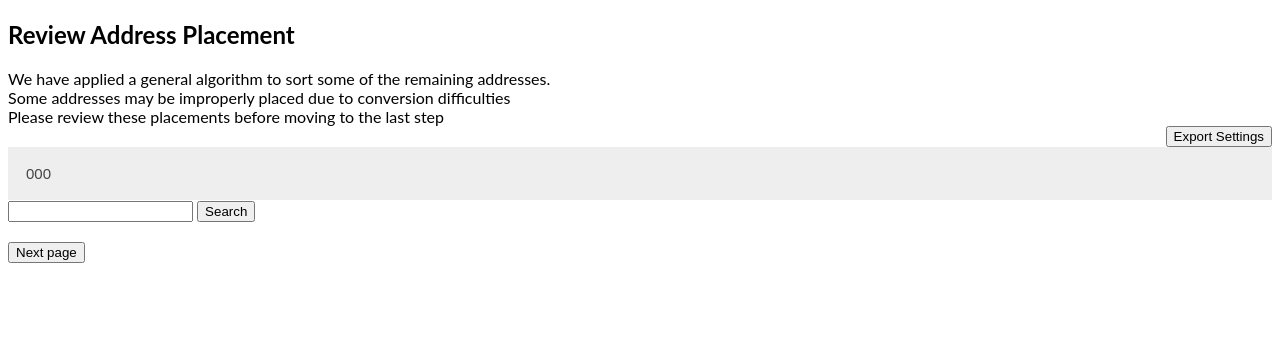
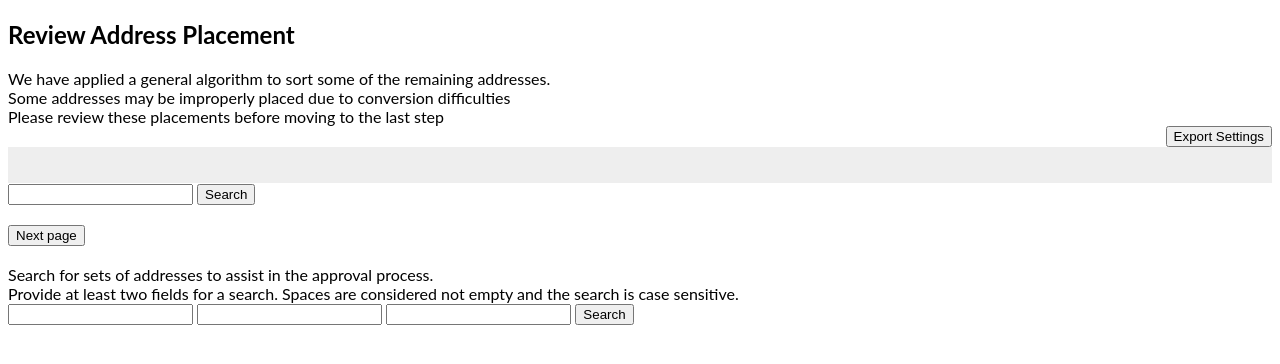
Before and after one commit to ianrm02/salesforce_project, a Flask app: template main/templates/address_skeleton.html in a window 1280 px wide. Shown: the top 364 px of the page. Run offline with Flask 3, Linux system fonts and the light colour scheme; the template is opened without the code that fills it: most values are stand-ins (such as "Sample title", 1, 10 or a date in 2020); one stand-in notice (Sample message) is shown; parts of the project's set-up code (start-up, migrations or seed data) failed here and were passed over.

Commit message:
Current changes
small update

```diff
--- a/main/templates/address_skeleton.html
+++ b/main/templates/address_skeleton.html
@@ -3,7 +3,7 @@
 
 <head>
   <meta name="viewport" content="width=device-width, initial-scale=1">
-  <meta name = "init_data" change_ids = "{{change_ids|escape}}", cdropdown_ids ="{{ cdropdown_ids|escape }}", sdropdown_ids = "{{ sdropdown_ids|escape }}">
+  <meta name = "init_data" change_ids = "{{ change_ids|escape }}", cdropdown_ids ="{{ cdropdown_ids|escape }}", sdropdown_ids = "{{ sdropdown_ids|escape }}">
   <link rel="stylesheet" href = "{{ url_for('static', filename='styles/accordionstylesheet.css' )}}">
 </head>
 
@@ -16,19 +16,24 @@
 
   <input type="button" id="export" value="Export Settings" style="float: right;" onclick="exportSettings('settings.txt')">
 
-  {% for ccode in aff_country_codes%}
-  <button class="accordion">{{ccode}}</button>
+  {% for cluster in clusters %}
+  <button class="accordion"></button>
   <div class="panel">
-    {% for scode in aff_state_codes[ccode] %}
+    <table>
+      <tr>
+        <th>Address</th>
+        <th>State</th>
+        <th>Country</th>
+      </tr>
+    </table>
+    {% for addcase in cluster %}
     <button class="accordion">{{scode}}</button>
     <div class="panel">
       <table>
         <tr>
-          <th>Address</th>
-          <th>Confidence</th>
-          <th>Approved<input type="checkbox" id=checkall name="approve" value="approved"
-              input type="checkbox" id='approveall{{scode}}{{ccode}}' class="approveall" onclick="selectAll('{{scode}}{{ccode}}')" onchange="enableButton(); displayNotif()"></th>
-          <th>Custom</th>
+          <td>{{addcase[0]}}</td>
+          <td>{{addcase[1]}}</td>
+          <td>{{addcase[2]}}</td>
         </tr>
       </table>
     </div>
@@ -40,7 +45,37 @@
   <input type="submit" value="Search"> <br><br>
 
   <button onclick="redirect('statistics')">Next page</button>
-
+<br><br>
+  Search for sets of addresses to assist in the approval process.<br>
+  Provide at least two fields for a search. Spaces are considered not empty and the search is case sensitive.<br>
+  {% for message in get_flashed_messages() %}
+  <div class="notification">{{ message }}</div>
+  {% endfor %}
+  <form action="{{ url_for('address_approve') }}" method="post">
+    <input type="text" name="addsearch" id="addsearch">
+    <input type="text" name="statesearch" id="statesearch">
+    <input type="text" name="countrysearch" id="countrysearch">
+    <input type="submit" value="Search">
+  </form>
+  {% if search_response %}
+  <br>
+  <div class="searchTable">
+    <table id="search_results_table">
+      <tr>
+        <th>Address</th>
+        <th>State</th>
+        <th>Country</th>
+      </tr>
+      {% for case in search_response %}
+        <tr>
+          <td>{{case[1]}}</td>
+          <td>{{case[2]}}</td>
+          <td>{{case[3]}}</td>
+        </tr>
+      {% endfor %}
+    </table>
+  </div>
+  {% endif %}
 </body>
-<script type="text/javascript" src="/static/javascript/approval.js"></script>
+<!-- <script type="text/javascript" src="/static/javascript/approval.js"></script> -->
 </html>
--- a/main/webapp.py
+++ b/main/webapp.py
@@ -69,7 +69,6 @@ def country_approve():
     country_changes.sort(key=lambda x: x[3])
     country_changes.reverse()
 
-    print(country_changes)
 
     #Sorted by confidence
     #Each address has [OldCo] [NewCo] [Freq] [Conf]
@@ -125,8 +124,9 @@ def address_approve():
 
     affected_ccodes = []
     affected_scodes = []
-
-    return render_template('address_skeleton.html', aff_country_codes = affected_ccodes, aff_state_codes = affected_scodes, cdropdown_ids = country_dropdown_ids, sdropdown_ids = config.COUNTRY_WITH_REQUIRED_STATES_ALL_STATES, cstate_ids = config.COUNTRY_WITH_REQUIRED_STATES_ALL_STATES, address_info = address_batch)
+    print("CLUSTERS")
+    print(clfApp.clf.getClusters())
+    return render_template('address_skeleton.html', clusters = clfApp.clf.getClusters(), aff_country_codes = affected_ccodes, aff_state_codes = affected_scodes, cdropdown_ids = json.dumps(country_dropdown_ids), sdropdown_ids = json.dumps(config.COUNTRY_WITH_REQUIRED_STATES_ALL_STATES), cstate_ids = json.dumps(config.COUNTRY_WITH_REQUIRED_STATES_ALL_STATES))
 
 
 @app.route("/statistics")
```
